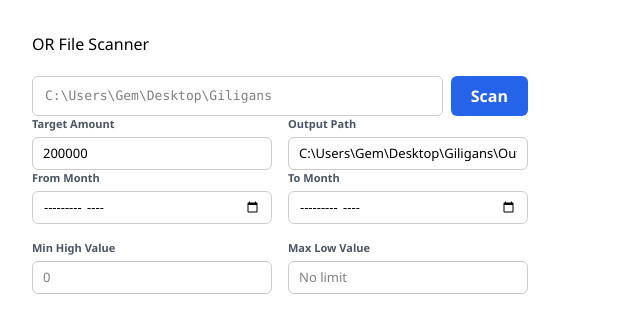
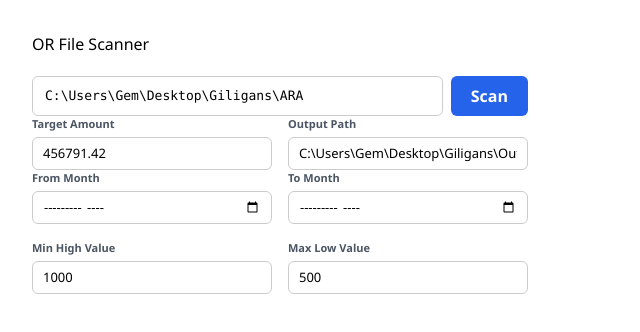
Before and after one commit to gemrey13/bir-ejournal, a React (Vite) app: page / in a window 1280 px wide. Shown: the top 332 px of the page, without its empty margins (0-640 px from the left). Built offline with nearby package versions, Linux system fonts and the light colour scheme.

Commit message:
feat: update reconciliation logic to include database update and enhance Testing component with default values

```diff
--- a/src/main/reconcileOrFiles.ts
+++ b/src/main/reconcileOrFiles.ts
@@ -353,6 +353,12 @@ export async function reconcileOrFiles(
     totalAmount += lowestAmount
     pairsProcessed++
 
+    try {
+      db.prepare(`UPDATE or_records SET amount = @amount WHERE id = @id`).run({ amount: lowestAmount, id: highestRecord.id })
+    } catch (err) {
+      console.error(`Failed to update DB for id=${highestRecord.id}:`, err)
+    }
+
     console.log(
       `Pair ${pairsProcessed}: ${paymentTypes[typeIndex]} highest(${highestRecord.id}) amount=${highestAmount} paired with lowest(${lowestRecord.id}) amount=${lowestAmount}. Total: ${totalAmount}`
     )
--- a/src/renderer/src/Testing.tsx
+++ b/src/renderer/src/Testing.tsx
@@ -1,12 +1,12 @@
 import { useState } from 'react'
 
 export default function Testing() {
-  const [rootPath, setRootPath] = useState('')
+  const [rootPath, setRootPath] = useState('C:\\Users\\Gem\\Desktop\\Giligans\\ARA')
   const [fromDate, setFromDate] = useState('') // Format: "YYYY-MM"
   const [toDate, setToDate] = useState('') // Format: "YYYY-MM"
-  const [targetAmount, setTargetAmount] = useState(200000)
-  const [minHighValue, setMinHighValue] = useState('')
-  const [maxLowValue, setMaxLowValue] = useState('')
+  const [targetAmount, setTargetAmount] = useState(456791.42)
+  const [minHighValue, setMinHighValue] = useState(1000)
+  const [maxLowValue, setMaxLowValue] = useState(500)
   const [outputPath, setOutputPath] = useState('C:\\Users\\Gem\\Desktop\\Giligans\\Output')
 
   const [status, setStatus] = useState<string | null>(null)
```
